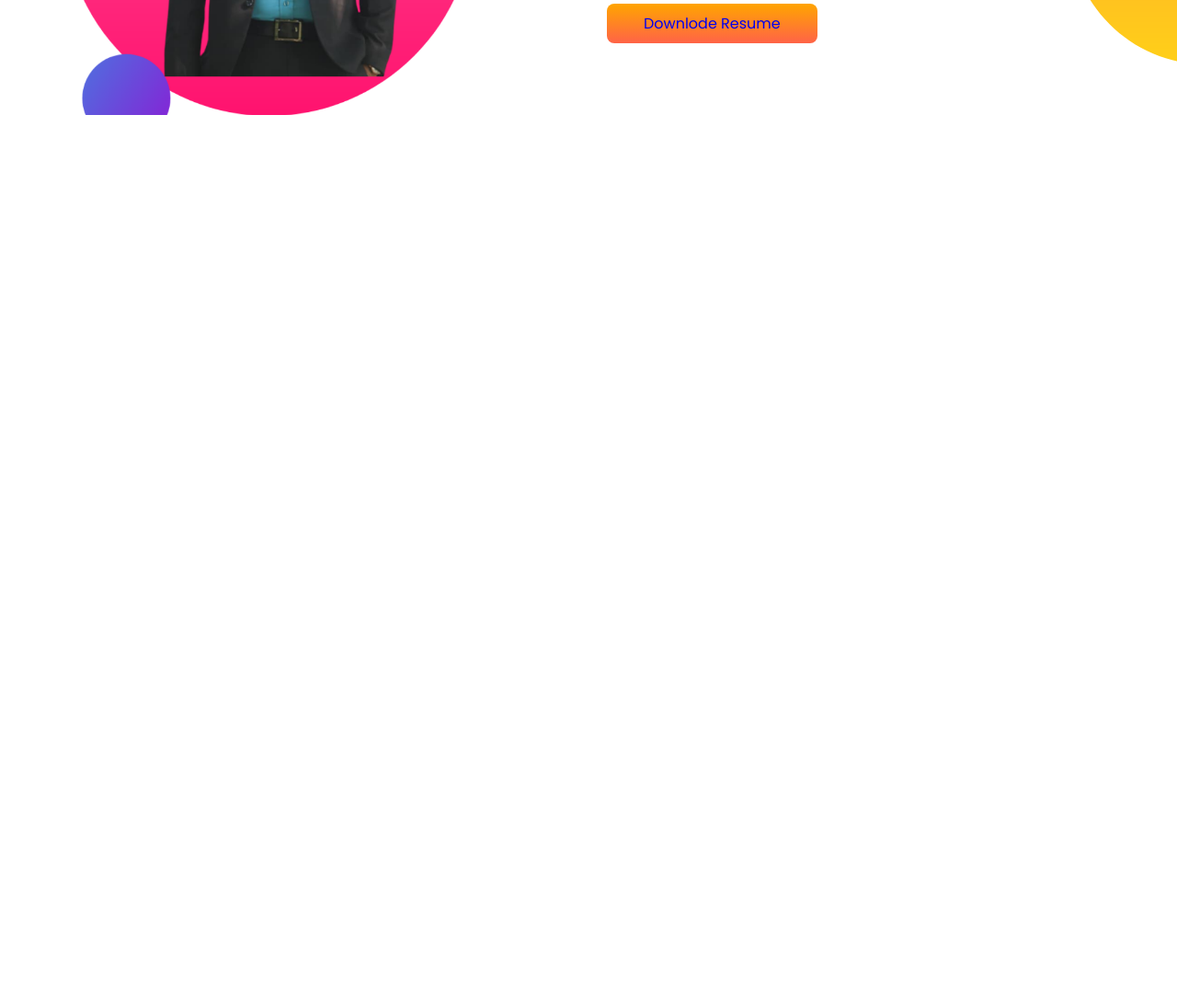
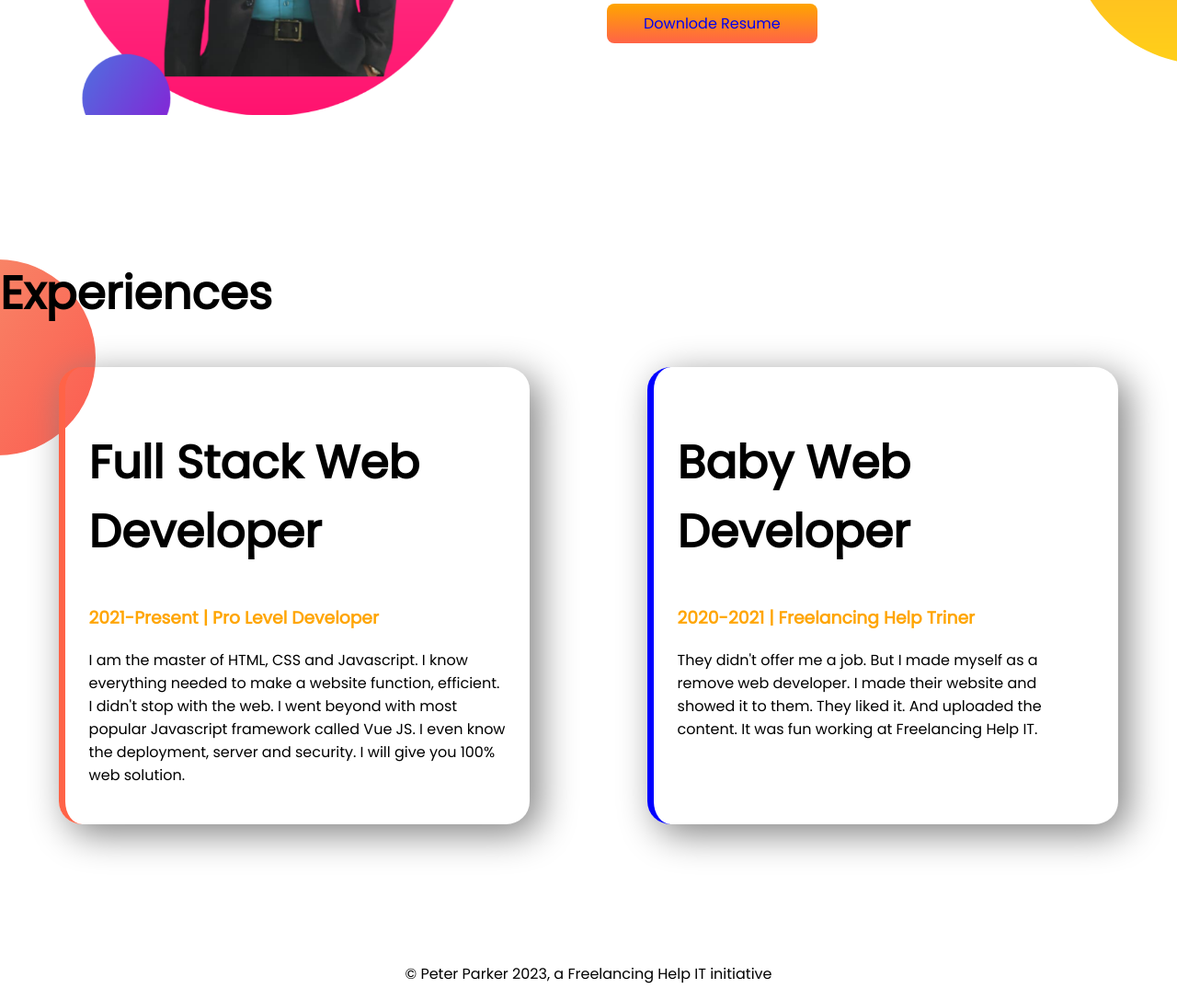
Before and after one commit to iqbalhossenrana/develpoer-protfolio, a plain HTML site: page index.html in a window 1280 px wide. Shown: the part 929-2016 px from the top of the page at 92% size. Before the commit the page ends 1211 px from the top, so only its background shows below. Drawn offline with Linux system fonts and the light colour scheme.

Commit message:
select border and added footer

```diff
--- a/index.html
+++ b/index.html
@@ -13,7 +13,7 @@
 </head>
 
 <body>
-    <section class="top-banner">
+    <section class="top-banner flexible-container">
         <div class="half-width">
             <h1>Welcome to </h1>
             <h1><span class="ornag-color">Iqbal Hossen </span>World</h1>
@@ -29,7 +29,7 @@
             <img src="images/iqbal-hossen-pic.png" alt="">
         </div>
     </section>
-    <section class="dream-big">
+    <section class="dream-big flexible-container">
         <div class="half-width">
             <img src="images/iqbal-hossen-pic2.png" alt="">
         </div>
@@ -43,6 +43,37 @@
                 Resume</a>
         </div>
     </section>
+    <section class="Experiences-area">
+
+        <h1>Experiences</h1>
+
+        <div class="flexible-container">
+            <div id="full-stack-developer" class="Experience-item">
+                <h1>Full Stack Web Developer</h1>
+                <h3 class="ornag-color">2021-Present | Pro Level Developer</h3>
+                <p>
+                    I am the master of HTML, CSS and Javascript. I know everything needed to make a website function,
+                    efficient. I didn't
+                    stop with the web. I went beyond with most popular Javascript framework called Vue JS. I even know
+                    the
+                    deployment,
+                    server and security. I will give you 100% web solution.
+                </p>
+            </div>
+            <div id="baby-developer" class="Experience-item">
+                <h1>Baby Web Developer</h1>
+                <h3 class="ornag-color">2020-2021 | Freelancing Help Triner</h3>
+                <p>They didn't offer me a job. But I made myself as a remove web developer. I made their website and
+                    showed
+                    it to them.
+                    They liked it. And uploaded the content. It was fun working at Freelancing Help IT.</p>
+            </div>
+        </div>
+
+    </section>
+    <footer>
+        <p>© Peter Parker 2023, a Freelancing Help IT initiative</p>
+    </footer>
 
 </body>
 
--- a/style.css
+++ b/style.css
@@ -11,7 +11,7 @@ h1 {
     color: orange;
 }
 
-section {
+.flexible-container {
     display: flex;
     margin-bottom: 150px;
 }
@@ -44,4 +44,32 @@ section {
     background-image: url(images/dream-bg.png);
     background-repeat: no-repeat;
     background-position: right;
+
+
 }
+
+.Experience-item {
+    width: 40%;
+    margin-left: 5%;
+    margin-right: 5%;
+    padding: 2%;
+    border-radius: 5%;
+    box-shadow: 10px 10px 40px gray;
+}
+
+.Experiences-area {
+    background-image: url(images/exp-bg.png);
+    background-repeat: no-repeat;
+}
+
+#full-stack-developer {
+    border-left: 7px solid tomato;
+}
+
+#baby-developer {
+    border-left: 7px solid blue;
+}
+
+footer p {
+    text-align: center;
+}
```
